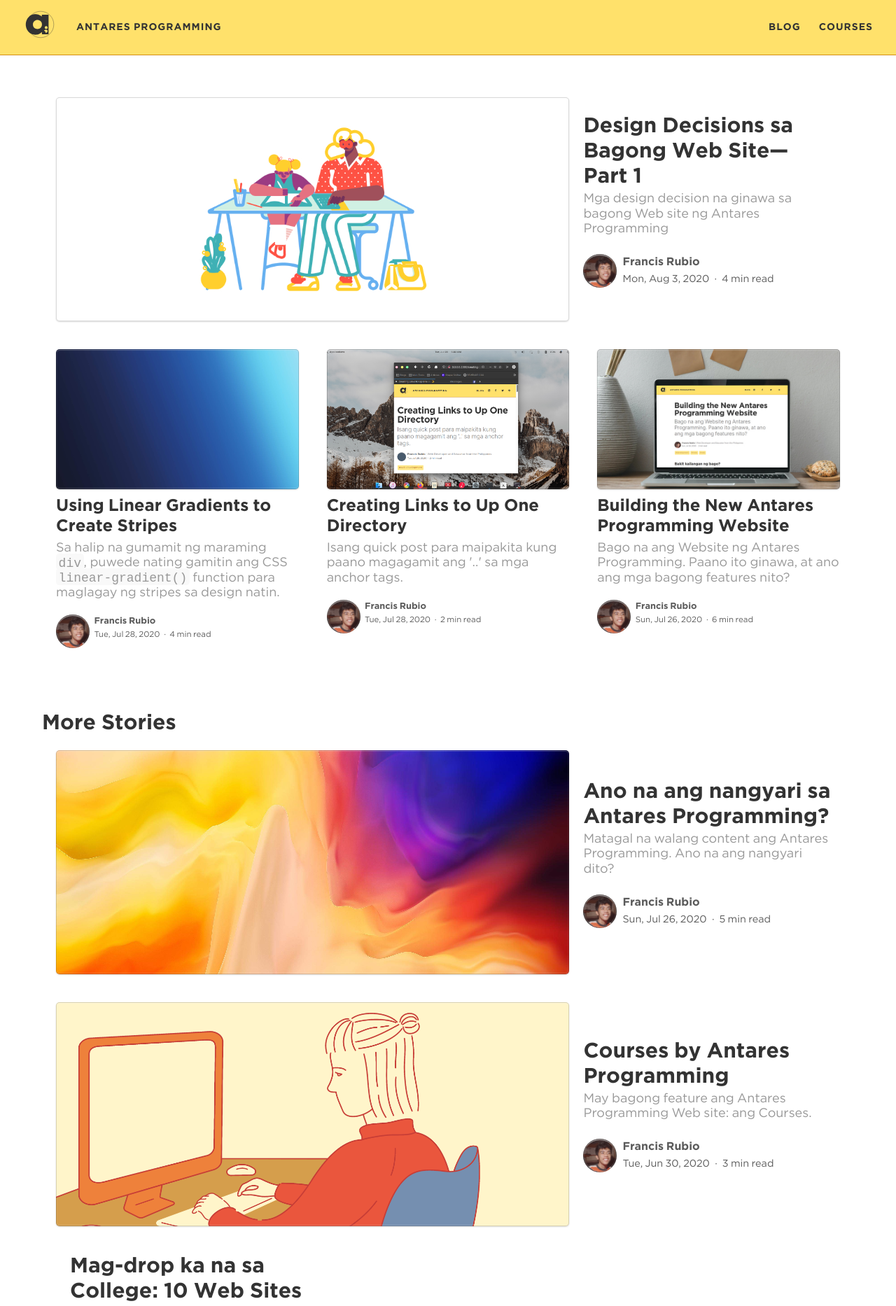
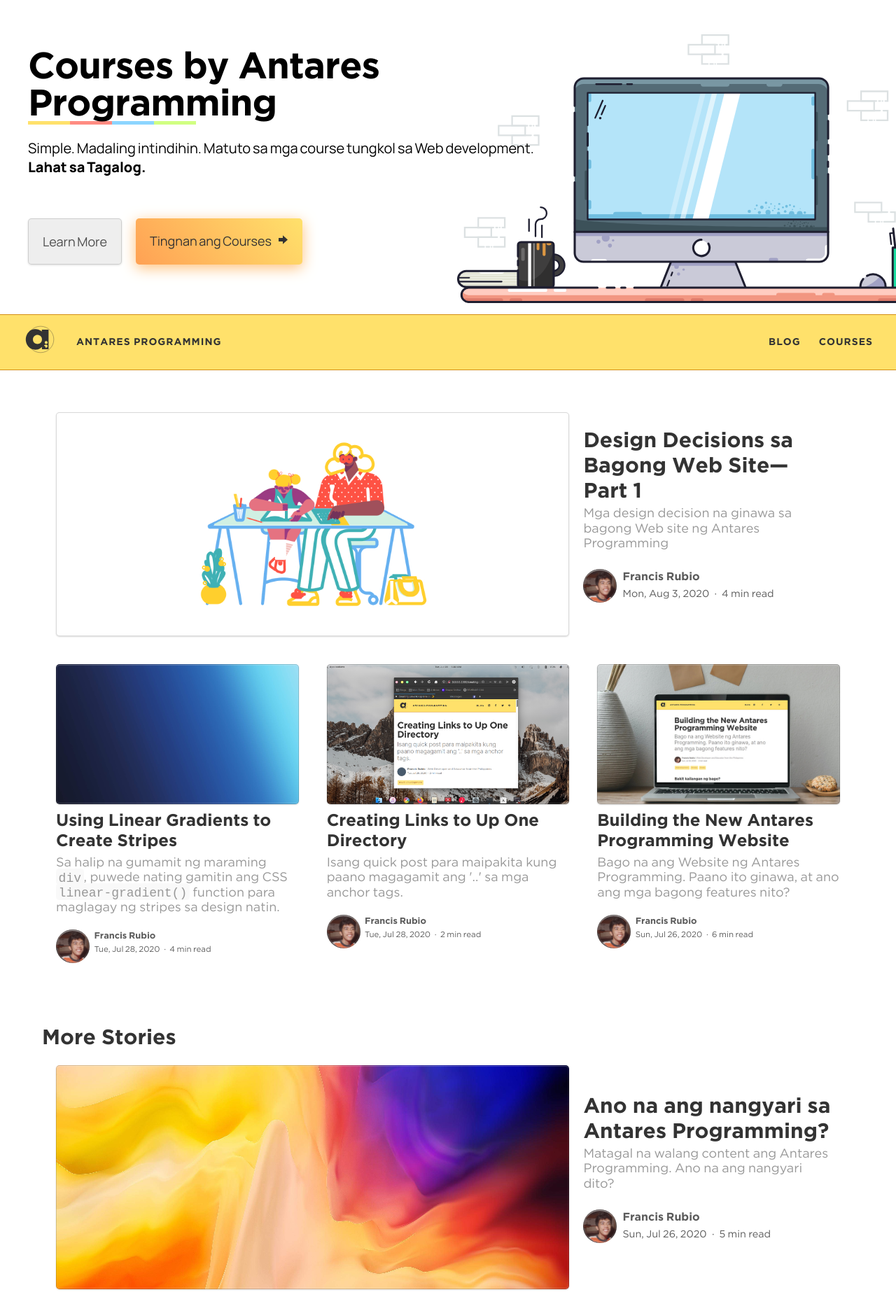
Before and after one commit to elementary/blog-template, a Jekyll site: the page built from index.html, in a window 1280 px wide. Shown: the top 1866 px of the page at 70% size. Built offline with Jekyll 4.4.1, drawn with Linux system fonts in a browser that asks for light colours; some web fonts are replaced; the list of posts is cut into pages by our own code.

Commit message:
Finished banner on home page

```diff
--- /dev/null
+++ b/_includes/cta-banner.html
@@ -0,0 +1,12 @@
+<header class="banner banner--cta">
+  <div class="banner__wrapper">
+    <h1 class="banner__title">Courses by Antares Programming</h1>
+    <!--h2 class="banner__subtitle">Mula sa Courses by Antares Programming</h2-->
+    <p>Simple. Madaling intindihin. Matuto sa mga course tungkol sa Web development.<br><strong>Lahat sa Tagalog.</strong></p>
+    <div class="banner-actions">
+      <a class="btn" href="/blog/blog-courses-antares-programming/">Learn More</a>
+      <a class="btn btn--primary" href="/courses/">Tingnan ang Courses <svg style="margin: 0; margin-left: 0.5ch;" height='16' width='16' xmlns='http://www.w3.org/2000/svg'><g color='currentColor' transform='translate(-313 3)'><path d='M321 10.676l7.001-6.192-7-6.16V2H315v5h6z' fill='currentColor' overflow='visible' style='marker:none'/></g></svg></a>
+    </div>
+  </div>
+  {% include svg/cover.svg %}
+</header>
--- a/_layouts/default.html
+++ b/_layouts/default.html
@@ -2,6 +2,7 @@
 <html lang="tl" dir="ltr">
   {% include head.html %}
   <body class="{% if page.url == '/' %}home {% endif %}">
+    {% if page.has_banner %}{% include cta-banner.html %}{% endif %}
     {% include nav.html %}
     <section>
       {{ content | replace: '<a href="http', '<a rel="nofollow noopener noreferrer" target="_blank" href="http' }}
--- a/_sass/_banner.scss
+++ b/_sass/_banner.scss
@@ -5,6 +5,36 @@
 	display: grid;
 	align-items: center;
 	justify-content: center;
+
+	&.banner--cta {
+	    display: grid;
+	    grid-template-columns: repeat(3, 1fr);
+
+	    .banner__wrapper {
+	      grid-column: 1/3;
+	      grid-row: 1/3;
+	      z-index: 1;
+
+	      .banner-actions {
+	        display: flex;
+	        gap: 1rem;
+	        flex-wrap: wrap;
+	        margin-top: 2rem;
+
+	        .btn {
+	          padding: 1rem;
+          }
+        }
+      }
+
+      & > svg {
+	      grid-column: 2/4;
+	      grid-row: 2/3;
+	      height: 30vw;
+	      margin-left: auto;
+	      margin-right: -5vw;
+      }
+    }
 }
 
 .banner__wrapper {
--- a/_sass/_buttons.scss
+++ b/_sass/_buttons.scss
@@ -30,6 +30,23 @@
     border-color: var(--banana-300);
     color: var(--header-fg-color);
   }
+
+  &.btn--primary {
+	  background-color: var(--banana-300);
+	  color: var(--header-fg-color);
+	  background-image: linear-gradient(-130deg, var(--banana-300), var(--orange-300));
+	  box-shadow: 0 5px 20px var(--orange-100);
+	  border: none;
+
+	  &:hover, &:focus {
+	    box-shadow: 0 10px 30px var(--orange-500);
+    }
+
+    &:active {
+      box-shadow: 0 3px 5px var(--orange-100);
+      transition: box-shadow 50ms;
+    }
+  }
 }
 
 @media (prefers-color-scheme: dark) {
@@ -44,6 +61,18 @@
 
     &:focus {
 	    box-shadow: 0 5px 10px 4px #0005, 0 0 0 4px var(--accent-color);
+    }
+
+    &.btn--primary {
+      box-shadow: 0px 3px 10px #530;
+
+      &:hover {
+        box-shadow: 0 10px 30px #410a
+      }
+
+      &:focus {
+        box-shadow: 0 0 0 5px var(--banana-300), 0 10px 30px 5px #410a;
+      }
     }
   }
 }
--- a/index.html
+++ b/index.html
@@ -5,6 +5,7 @@
   - /archive
   - /archive/1/
   - /archive/1
+has_banner: true
 ---
 
 {% unless paginator.previous_page %}
```
Also changed, not shown: _includes/svg/cover.svg (added).
